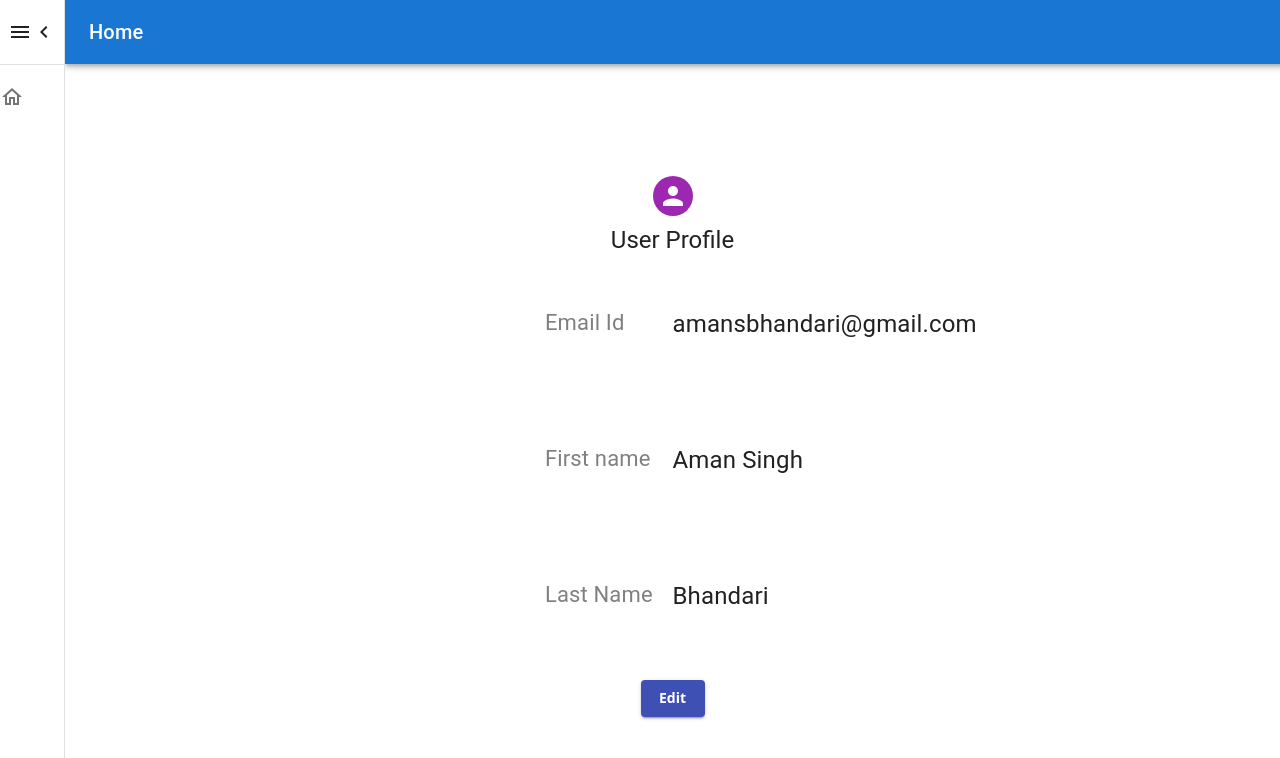
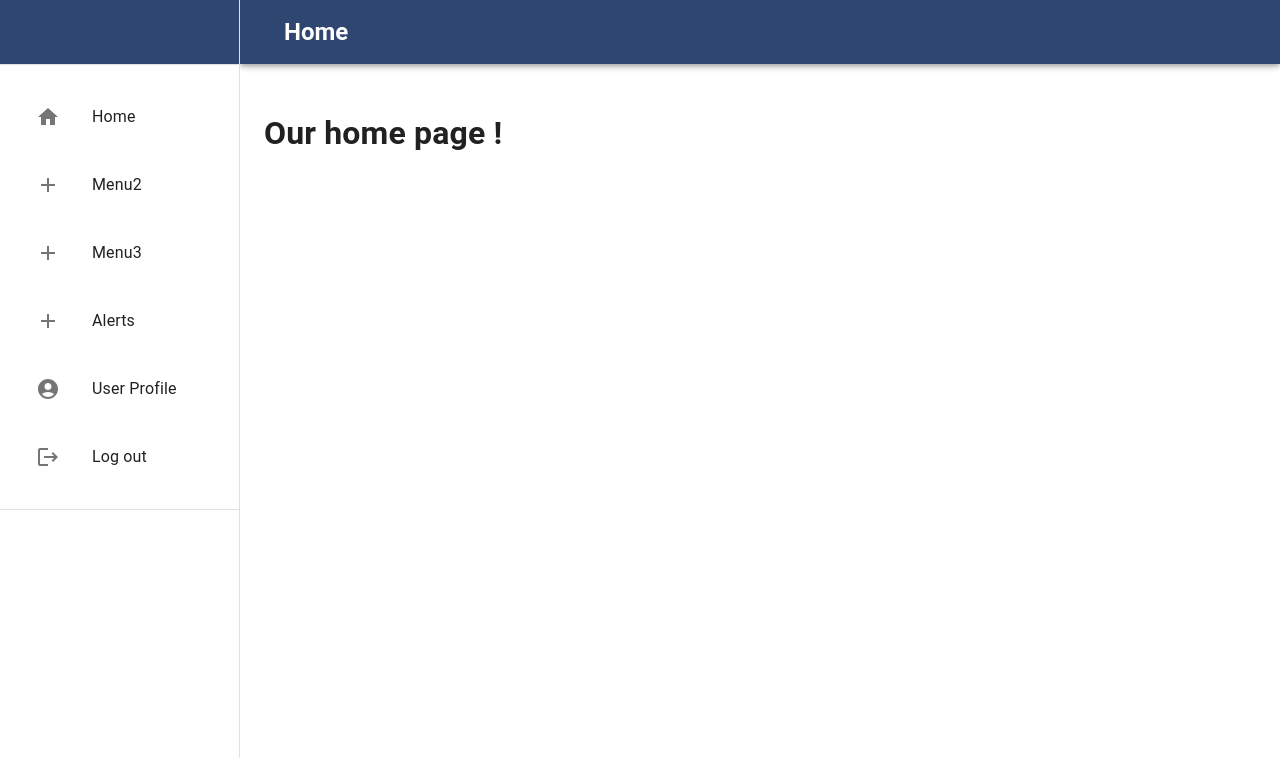
Before and after one commit to amansbhandari/comparify, a React (Create React App) app in the folder client/: page /home/profile in a window 1280 px wide. Shown: the top 758 px of the page. Built offline with nearby package versions, Linux system fonts and the light colour scheme; sample sign-in values are in the browser's storage.

Commit message:
- Added temp Home page with some animation and nested routing - Minor fixes

```diff
--- a/client/src/app-routes.js
+++ b/client/src/app-routes.js
@@ -3,6 +3,7 @@ import React from "react";
 import { BrowserRouter as Router, Routes, Route } from "react-router-dom";
 import Alerts from "./components/alert/Alerts";
 import Home from "./components/home/Home";
+import Menus from "./components/side-navigation/Menus";
 import LandingPage from "./components/landing/LandingPage";
 import UserProfile from "./components/user-profile/UserProfile";
 import AuthGuard from "./guard/AuthGuard";
@@ -14,7 +15,12 @@ const AppRoutes = (props) => {
       <Routes>
         <Route path="/" element={<LandingPage />} />
         <Route element={<AuthGuard/>}>
-          <Route path="/home" element={<Home />} >
+          <Route path="/home-temp" element={<Home />} >
+            <Route path="alert" element={<Alerts />}/>
+          </Route>
+        </Route>
+        <Route element={<AuthGuard/>}>
+          <Route path="/home" element={<Menus />} >
             <Route path="alert" element={<Alerts />}/>
             <Route path="profile" element={<UserProfile />}/>
           </Route>
--- a/client/src/components/side-navigation/Menus.js
+++ b/client/src/components/side-navigation/Menus.js
@@ -18,8 +18,7 @@ import AccountCircleIcon from '@mui/icons-material/AccountCircle';
 import LogoutIcon from '@mui/icons-material/Logout';
 import AddIcon from '@mui/icons-material/Add';
 import UserProfile from '../user-profile/UserProfile';
-import { useDispatch } from 'react-redux';
-import { Navigate, Outlet } from 'react-router-dom';
+import Alerts from '../alert/Alerts';
 
 const drawerWidth = 240;
 
@@ -28,42 +27,36 @@ function Menus(props) {
 
 
   //Titles stored for all the menus
-  var titles = ['Home', 'Menu2', 'Menu3', 'Alerts', 'User Profile', 'Log out'];
-
-  const dispatch = useDispatch();
-
+  var titles = ['Home','Menu2','Menu3','Alerts', 'User Profile', 'Log out'];
 
   const [mobileOpen, setMobileOpen] = React.useState(false);
   const [titlePage, setTitlePage] = React.useState(titles[0]);
-  const [detailPage, setDetailPage] = React.useState(
-    <>
-      <h1>Our home page ! </h1>
-    </>
-  )
+  const [detailPage, setDetailPage] = React.useState(<h1>Our home page !</h1>)
 
   const handleDrawerToggle = () => {
     setMobileOpen(!mobileOpen);
   };
 
 
-  function getIcon(index) {
-    if (index === 0)
+  function getIcon(index)
+  {
+    if(index === 0)
         return <HomeIcon />
-    else if (index === 4)
-      return <AccountCircleIcon />
-    else if (index === 5)
-      return <LogoutIcon />
+    else if(index === 4)
+        return <AccountCircleIcon/>
+    else if(index === 5)
+        return <LogoutIcon/>
     else
-      return <AddIcon />
+        return <AddIcon/>
   }
 
   const drawer = (
-    <div style={{ height: '100%' }} >
-      <Toolbar style={{ background: '#2e4670' }} />
+    <div style={{height : '100%'}} >
+      <Toolbar  style = {{background : '#2e4670'}}/>
       <Divider />
       <List>
         {titles.map((text, index) => (
-          <ListItem button key={text} style={{ margin: '20px' }} onClick={() => {
+          <ListItem button key={text}  style= {{margin: '20px'}} onClick={() => {
             menuClicked(index);
           }}>
             <ListItemIcon>
@@ -80,7 +73,7 @@ function Menus(props) {
   const container = window !== undefined ? () => window().document.body : undefined;
 
   return (
-    <Box sx={{ display: 'flex' }} >
+    <Box sx={{ display: 'flex'}} >
       <CssBaseline />
       <AppBar
         position="fixed"
@@ -88,7 +81,8 @@ function Menus(props) {
           width: { sm: `calc(100% - ${drawerWidth}px)` },
           ml: { sm: `${drawerWidth}px` },
           background: '#2e4670'
-        }}>
+        }}
+      >
         <Toolbar>
           <IconButton
             color="inherit"
@@ -97,9 +91,9 @@ function Menus(props) {
             onClick={handleDrawerToggle}
             sx={{ mr: 2, display: { sm: 'none' } }}
           >
-            <MenuIcon />
+            <MenuIcon/>
           </IconButton>
-          <Typography variant="h5" noWrap component="div" style={{ marginLeft: '20px', fontWeight: 'Bold' }}>
+          <Typography variant="h5" noWrap component="div" style={{marginLeft : '20px', fontWeight: 'Bold'}}>
             {titlePage}
           </Typography>
         </Toolbar>
@@ -107,44 +101,78 @@ function Menus(props) {
       <Box
         component="nav"
         sx={{ width: { sm: drawerWidth }, flexShrink: { sm: 0 } }}
-        aria-label="mailbox folders">
+        aria-label="mailbox folders"
+      >
+        {/* The implementation can be swapped with js to avoid SEO duplication of links. */}
+        <Drawer
+          container={container}
+          variant="temporary"
+          open={mobileOpen}
+          onClose={handleDrawerToggle}
+          ModalProps={{
+            keepMounted: true, // Better open performance on mobile.
+          }}
+          sx={{
+            display: { xs: 'block', sm: 'none' },
+            '& .MuiDrawer-paper': { boxSizing: 'border-box', width: drawerWidth },
+          }}
+        >
+          {drawer}
+        </Drawer>
         <Drawer
           variant="permanent"
           sx={{
             display: { xs: 'none', sm: 'block' },
             '& .MuiDrawer-paper': { boxSizing: 'border-box', width: drawerWidth },
-          }} open>
+          }}
+          open
+        >
           {drawer}
         </Drawer>
       </Box>
       <Box
         component="main"
         sx={{ flexGrow: 1, p: 3, width: { sm: `calc(100% - ${drawerWidth}px)` } }}>
-        <Outlet />
+        <Toolbar/>
+        {/* <Typography paragraph>
+          Lorem ipsum d
+        </Typography>
+        <Typography paragraph>
+          Consequat mauris n
+        </Typography> */}
+        {detailPage}
+        {/* <UserProfile></UserProfile> */}
       </Box>
     </Box>
   );
 
-  function menuClicked(index) {
+function menuClicked(index)
+{
   setTitlePage(titles[index]);
 
-    if (index === 0) {
+  if(index === 0)
+  {
     setDetailPage(<h1>Our home page detail page can be added by replacing this!</h1>)
   }
-    else if (index === 1) {
+  else if(index === 1)
+  {
 
     setDetailPage(<h1>Menu 1 detail page can be added by replacing this!</h1>)
   }
-    else if (index === 2) {
+  else if(index === 2)
+  {
     setDetailPage(<h1>Menu 2 detail page can be added by replacing this!</h1>)
   }
-    else if (index === 3) {
-      Navigate("/alert");
+  else if(index === 3)
+  {
+    setDetailPage(<Alerts />)
   }
-    else if (index === 4) {
+  else if(index === 4)
+  {
     setDetailPage(<UserProfile></UserProfile>);
   }
-    else {
+  else
+  {
     setDetailPage(<h1>User will be logged out !</h1>);
   }
 }
@@ -152,6 +180,10 @@ function Menus(props) {
 
 
 Menus.propTypes = {
+  /**
+   * Injected by the documentation to work in an iframe.
+   * You won't need it on your project.
+   */
   window: PropTypes.func,
 };
 
```
Lines whose indentation alone changed are shown as unchanged.
